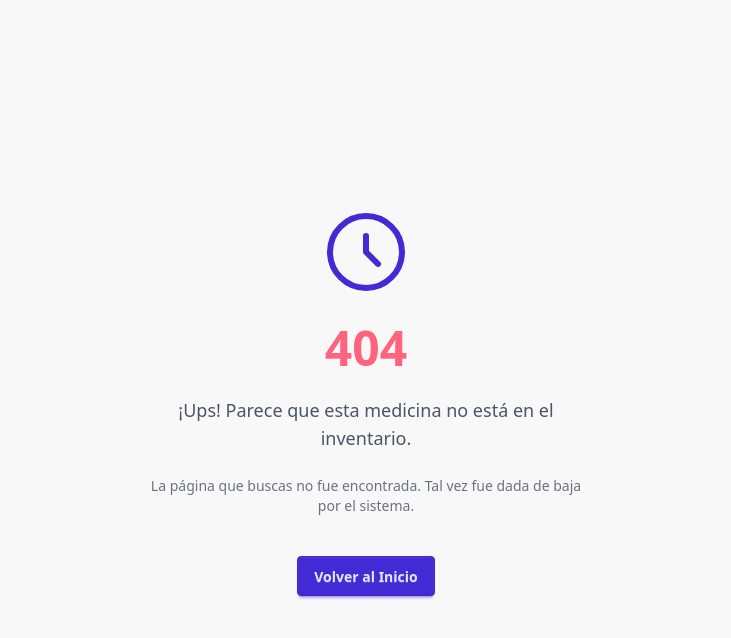
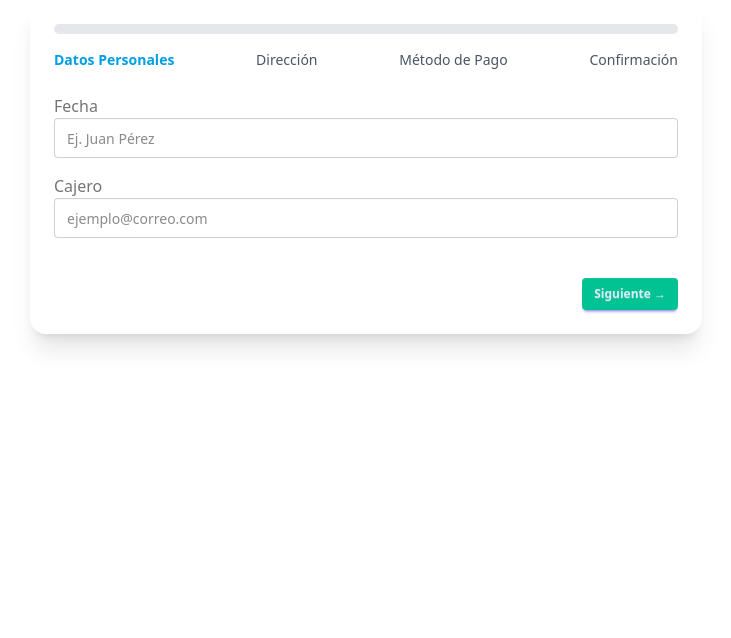
Before and after one commit to Farmapronto/cli-desktop-cortes-de-caja, a Vue app: page /newcorte in a window 1280 px wide. Before the commit this address had no page. Shown: the top 638 px of the page, without its empty margins (274-1005 px from the left). Built offline with nearby package versions, Linux system fonts and the light colour scheme.

Commit message:
feat: :sparkles: Se crean formularios
Se agregan formularios de prueba de 4 etapas

```diff
--- a/electron/main.js
+++ b/electron/main.js
@@ -17,11 +17,11 @@ function createWindow() {
     },
   })
 
-  if (process.env.NODE_ENV === 'development') {
+  // if (process.env.NODE_ENV === 'development') {
     mainWindow.loadURL('http://localhost:5173')
-  } else {
-    mainWindow.loadFile(path.join(__dirname, '../dist/index.html'))
-  }
+  // } else {
+  //   mainWindow.loadFile(path.join(__dirname, '../dist/index.html'))
+  // }
 
   //mainWindow.webContents.openDevTools()
 }
--- a/src/App.vue
+++ b/src/App.vue
@@ -2,6 +2,7 @@
 
 </script>
 
+
 <template>
   <router-view />
 </template>
--- /dev/null
+++ b/src/components/cortesDeCaja/Form/StepFourForm.vue
@@ -0,0 +1,20 @@
+<template>
+    <div class="space-y-4">
+      <div>
+        <label class="label">
+          <span class="label-text">Nombre completo</span>
+        </label>
+        <input type="text" class="input input-bordered w-full" placeholder="Ej. Juan Pérez" />
+      </div>
+
+      <div>
+        <label class="label">
+          <span class="label-text">Correo electrónico</span>
+        </label>
+        <input type="email" class="input input-bordered w-full" placeholder="ejemplo@correo.com" />
+      </div>
+    </div>
+  </template>
+
+  <script setup>
+  </script>
--- /dev/null
+++ b/src/components/cortesDeCaja/Form/StepOneForm.vue
@@ -0,0 +1,20 @@
+<template>
+    <div class="space-y-4">
+      <div>
+        <label class="label">
+          <span class="label-text">Fecha</span>
+        </label>
+        <input type="text" class="input input-bordered w-full" placeholder="Ej. Juan Pérez" />
+      </div>
+
+      <div>
+        <label class="label">
+          <span class="label-text">Cajero</span>
+        </label>
+        <input type="email" class="input input-bordered w-full" placeholder="ejemplo@correo.com" />
+      </div>
+    </div>
+  </template>
+
+  <script setup>
+  </script>
--- /dev/null
+++ b/src/components/cortesDeCaja/Form/StepThreeForm.vue
@@ -0,0 +1,20 @@
+<template>
+    <div class="space-y-4">
+      <div>
+        <label class="label">
+          <span class="label-text">Nombre completo</span>
+        </label>
+        <input type="text" class="input input-bordered w-full" placeholder="Ej. Juan Pérez" />
+      </div>
+
+      <div>
+        <label class="label">
+          <span class="label-text">Correo electrónico</span>
+        </label>
+        <input type="email" class="input input-bordered w-full" placeholder="ejemplo@correo.com" />
+      </div>
+    </div>
+  </template>
+
+  <script setup>
+  </script>
--- /dev/null
+++ b/src/components/cortesDeCaja/Form/StepTwoForm.vue
@@ -0,0 +1,20 @@
+<template>
+    <div class="space-y-4">
+      <div>
+        <label class="label">
+          <span class="label-text">Nombre completo</span>
+        </label>
+        <input type="text" class="input input-bordered w-full" placeholder="Ej. Juan Pérez" />
+      </div>
+
+      <div>
+        <label class="label">
+          <span class="label-text">Correo electrónico</span>
+        </label>
+        <input type="email" class="input input-bordered w-full" placeholder="ejemplo@correo.com" />
+      </div>
+    </div>
+  </template>
+
+  <script setup>
+  </script>
--- a/src/components/dashboard/MainCards.vue
+++ b/src/components/dashboard/MainCards.vue
@@ -1,8 +1,8 @@
 <template>
 	<div class="grid grid-cols-1 sm:grid-cols-1 lg:grid-cols-1 gap-8">
 		<div class="bg-white p-6 rounded-lg shadow-lg hover:shadow-xl transition-all duration-300">
-			<h3 class="text-xl font-semibold text-dark">Card 1</h3>
-			<p class="mt-4 text-gray-600">Details about this card.</p>
+			<h3 class="text-xl font-semibold text-dark">¿Terminaste tu turno?</h3>
+			<p class="mt-4 text-gray-600">Recuerda revisar tus datos antes de realizar un corte.</p>
 			<ButtonsCortesDeCaja />
 		</div>
 	</div>
--- a/src/router/index.js
+++ b/src/router/index.js
@@ -8,6 +8,11 @@ const routes = [
     path: '/',
     name: 'Home',
     component: DashboardView
+  },
+  {
+    path: '/newcorte',
+    name: 'NewCorte',
+    component: () => import('@/views/NewCorteMultiStepForm.vue')
   },
   {
     path: '/:pathMatch(.*)*',
--- /dev/null
+++ b/src/views/NewCorteMultiStepForm.vue
@@ -0,0 +1,72 @@
+<template>
+    <div class="max-w-2xl mx-auto p-6 bg-white rounded-2xl shadow-xl space-y-6">
+      <!-- Barra de progreso -->
+      <div class="w-full bg-gray-200 rounded-full h-2.5 mb-4">
+        <div
+          class="bg-[#009fe3] h-2.5 rounded-full transition-all duration-300"
+          :style="{ width: `${(currentStep / steps.length) * 100}%` }"
+        ></div>
+      </div>
+
+      <!-- Títulos de pasos -->
+      <div class="flex justify-between text-sm text-gray-600 mb-6">
+        <span v-for="(step, index) in steps" :key="index" :class="{ 'text-[#009fe3] font-semibold': index === currentStep }">
+          {{ step.label }}
+        </span>
+      </div>
+
+      <!-- Contenido del formulario -->
+      <div>
+        <component :is="steps[currentStep].component" />
+      </div>
+
+      <!-- Botones de navegación -->
+      <div class="flex justify-between pt-4">
+        <button
+          v-if="currentStep > 0"
+          @click="currentStep--"
+          class="btn btn-outline btn-sm"
+        >
+          ← Anterior
+        </button>
+        <div class="flex-grow"></div>
+        <button
+          v-if="currentStep < steps.length - 1"
+          @click="currentStep++"
+          class="btn btn-primary btn-sm bg-[#00c292] border-none"
+        >
+          Siguiente →
+        </button>
+        <button
+          v-else
+          @click="submitForm"
+          class="btn btn-success btn-sm bg-[#009fe3] border-none"
+        >
+          Enviar ✅
+        </button>
+      </div>
+    </div>
+  </template>
+
+  <script setup>
+  import { ref } from 'vue'
+
+  // Importa tus componentes individuales por paso
+  import StepOne from '@/components/cortesDeCaja/Form/StepOneForm.vue'
+  import StepTwo from '@/components/cortesDeCaja/Form/StepTwoForm.vue'
+  import StepThree from '@/components/cortesDeCaja/Form/StepThreeForm.vue'
+  import StepFour from '@/components/cortesDeCaja/Form/StepFourForm.vue'
+
+  const currentStep = ref(0)
+
+  const steps = [
+    { label: 'Datos Personales', component: StepOne },
+    { label: 'Dirección', component: StepTwo },
+    { label: 'Método de Pago', component: StepThree },
+    { label: 'Confirmación', component: StepFour }
+  ]
+
+  const submitForm = () => {
+    alert('Formulario enviado ✨')
+  }
+  </script>
```
Also changed, not shown: 2 other files (tests, documents, lock files or other folders).
